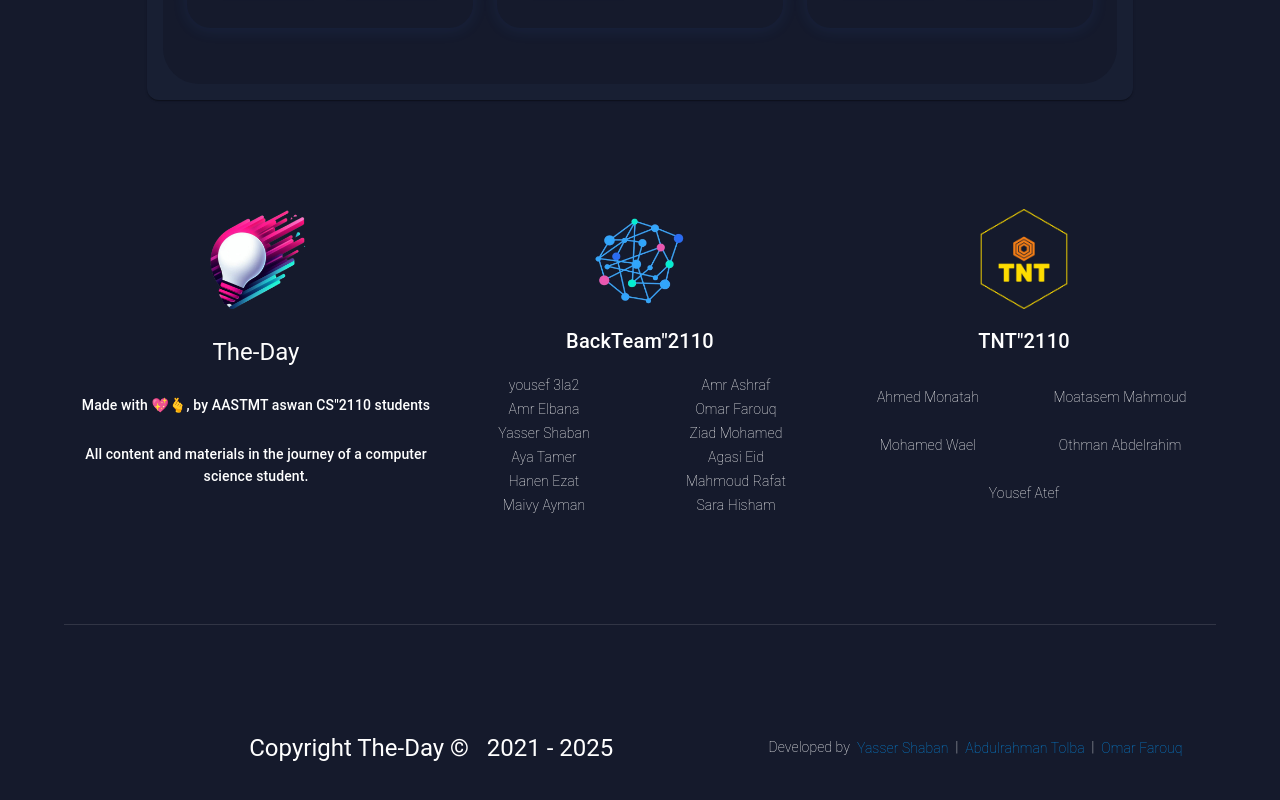
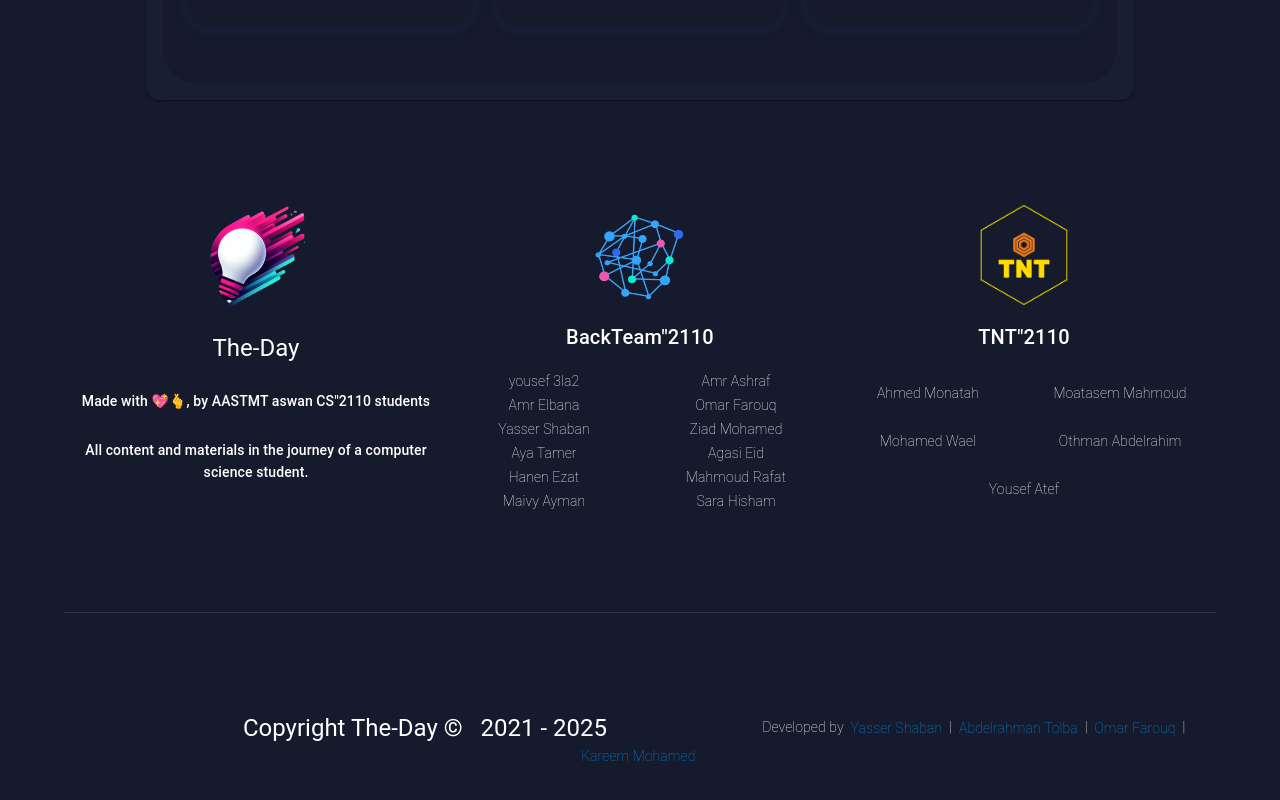
Before and after one commit to DevAbdoTolba/theday, a Next.js app: page /theday/q/default in a window 1280 px wide. Shown: the part 1191-1991 px from the top of the page. Built offline with nearby package versions, Linux system fonts and the light colour scheme.

Commit message:
Most important kareem 🫡🫵🫵

```diff
--- a/src/components/Footer.tsx
+++ b/src/components/Footer.tsx
@@ -422,7 +422,7 @@ export default function footer() {
           }}
         >
           <NameHref
-            name="Abdulrahman Tolba"
+            name="Abdelrahman Tolba"
             dataName={["Github", "LinkedIn"]}
             dataHref={[
               "https://github.com/DevAbdoTolba",
@@ -467,9 +467,47 @@ export default function footer() {
             dataHref={["https://linktr.ee/omarfarouk27"]}
           />
         </Box>
+                <Typography variant="subtitle2" fontWeight={"100"} textAlign={"center"}>
+          &nbsp; | &nbsp;
+        </Typography>
+
+        <Box
+          sx={{
+            position: "relative",
+            color: "#0685da",
+            // bgcolor: "#121212",
+            // transition: "all .2s ease-in-out",
+            // "&:hover": {
+            //   transform: "scale(1.2) rotate(5deg)",
+            // },
+            "&::after": {
+              content: '""',
+              position: "absolute",
+              bottom: 0,
+              left: 0,
+              height: "1%",
+              width: "0",
+              transition: "all .2s ease-in-out",
+              bgcolor: "#3b82f6",
+            },
+            "&:hover::after": {
+              width: "100%",
+            },
+            "& *": {
+              textDecoration: "none !important",
+            },
+          }}
+        >
+          <NameHref
+            name="Kareem Mohamed"
+            dataName={["Portfolio", "Github"]}
+            dataHref={["https://kareemmohammed.netlify.app", "https://github.com/karemsaeed21"]}
+          />
+        </Box>
         <Typography variant="subtitle2" fontWeight={"100"} textAlign={"center"}>
           &nbsp;
         </Typography>
+
       </Grid>
     </Box>
   );
```
